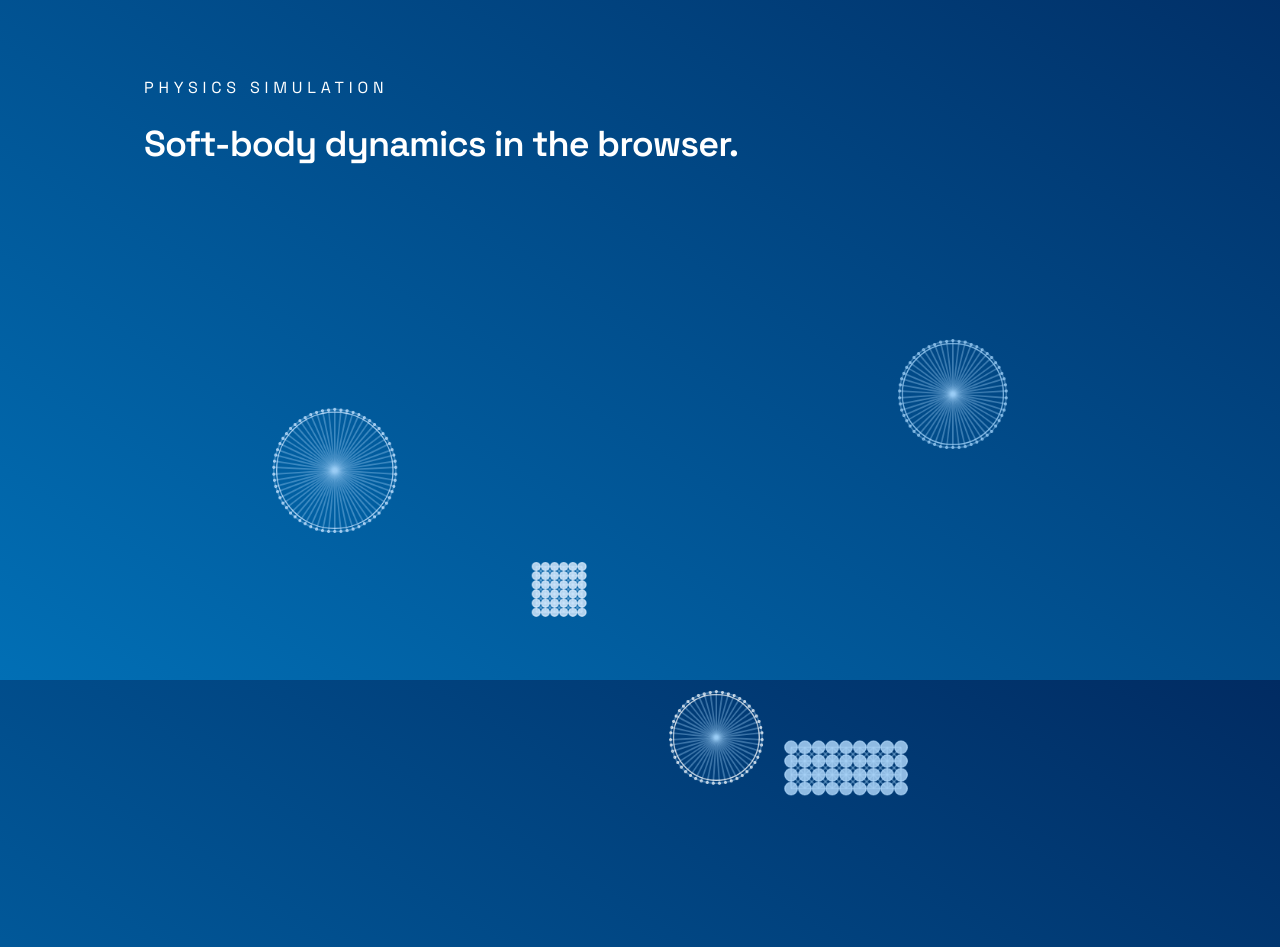
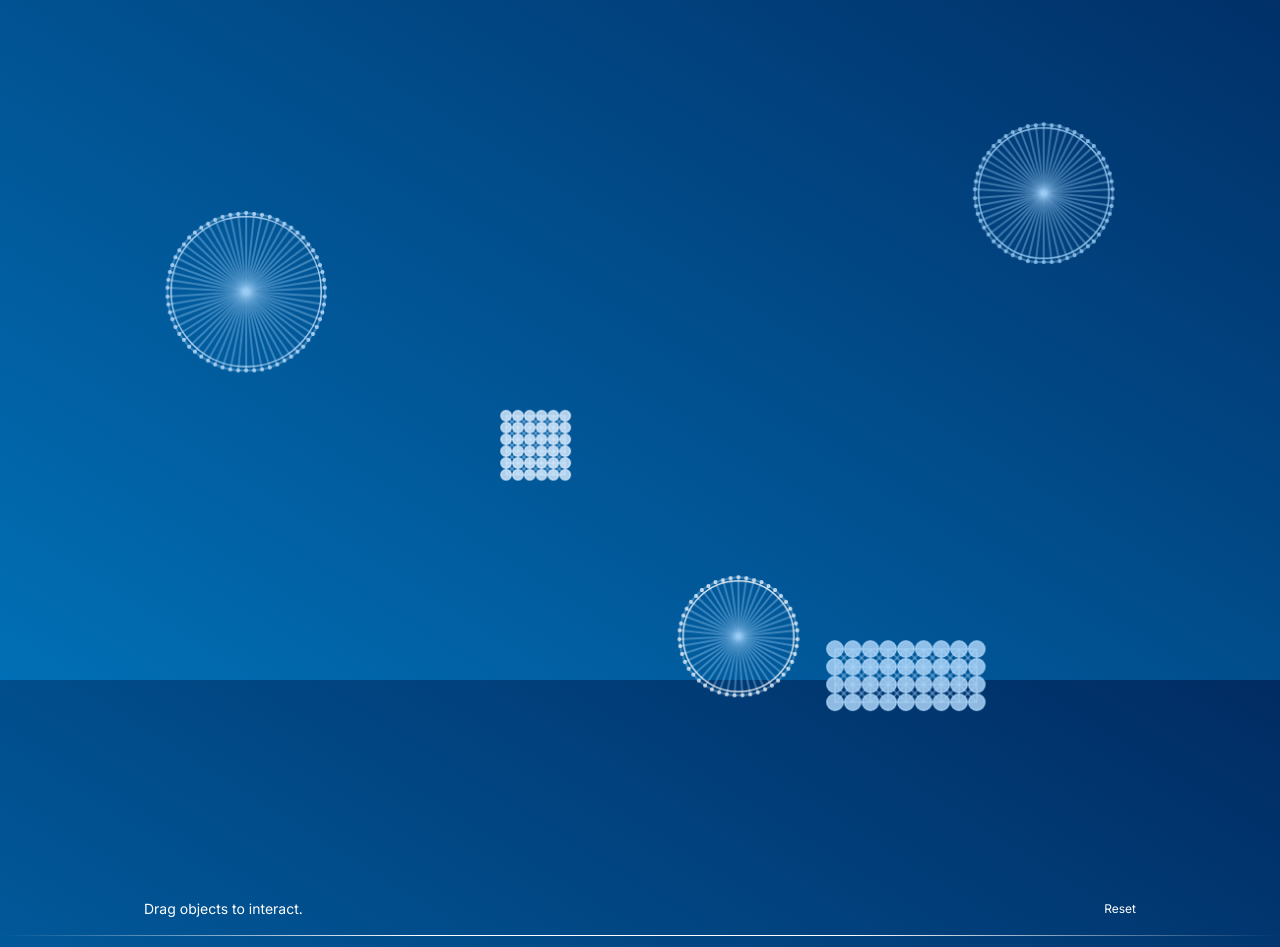
Before and after one commit to joetol2/sim2real, a React (Vite) app: page /physics2 in a window 1280 px wide. Shown: the part 120-1067 px from the top of the page. Built offline with nearby package versions, Linux system fonts and the light colour scheme; the HTML template or start-up script is replaced by a standard one.

Commit message:
Physics2: full-width canvas, gentle collisions (low restitution + damping)

```diff
--- a/public/fizx2/fizx.js
+++ b/public/fizx2/fizx.js
@@ -25,6 +25,7 @@ BOND_P = 200
 BOND_D = 0.5
 CONTACT_P = 1000
 CONTACT_D = 0
+CONTACT_R = 1
 DAMP = 0.95
 MAX_SPEED = 100000
 ATOMS = []
@@ -354,7 +355,7 @@ contacts_update = function() {
     var a = CONTACTS[i][0];
     var b = CONTACTS[i][1];
     var target = a.radius + b.radius;
-    momentum_swap(a, b, 2000, 0, 1, target, true);
+    momentum_swap(a, b, CONTACT_P, CONTACT_D, CONTACT_R, target, true);
   }
 }
 
--- a/public/fizx2/test.js
+++ b/public/fizx2/test.js
@@ -50,6 +50,9 @@ first_run = function() {
   DAMP = 1;
   BOND_P = 33;
   BOND_D = 0.5;
+  CONTACT_P = 300;
+  CONTACT_D = 8;
+  CONTACT_R = 0.3;
   TICK_MAX = 10000000;
   display_init();
 
--- a/src/components/SimulationSection2.tsx
+++ b/src/components/SimulationSection2.tsx
@@ -42,7 +42,7 @@ function SimCanvas2() {
       });
 
     const base = import.meta.env.BASE_URL;
-    const v = "3";
+    const v = "4";
     const scripts = [
       `${base}fizx2/fizx.js?v=${v}`,
       `${base}fizx2/ball16.js?v=${v}`,
@@ -117,19 +117,11 @@ const SimulationSection2 = () => {
   const [resetKey, setResetKey] = useState(0);
 
   return (
-    <section className="py-24 sm:py-32 border-t border-border">
-      <div className="max-w-6xl mx-auto px-8 sm:px-12 lg:px-20">
-        <p className="text-base font-heading tracking-[0.3em] uppercase text-muted-foreground mb-6">
-          Physics simulation
-        </p>
-        <h2 className="text-2xl sm:text-3xl md:text-4xl font-heading font-semibold tracking-tight leading-[1.15] mb-10">
-          Soft-body dynamics in the browser.
-        </h2>
+    <section className="border-t border-border">
+      {/* canvas spans full width — no max-w constraint */}
       <SimCanvas2 key={resetKey} />
-        <div className="flex items-center justify-between mt-4">
-          <p className="text-sm text-muted-foreground">
-            Drag objects to interact.
-          </p>
+      <div className="max-w-6xl mx-auto px-8 sm:px-12 lg:px-20 py-4 flex items-center justify-between">
+        <p className="text-sm text-muted-foreground">Drag objects to interact.</p>
         <button
           onClick={() => setResetKey(k => k + 1)}
           className="text-xs text-muted-foreground hover:text-foreground transition-colors duration-300 ml-4 shrink-0"
@@ -137,7 +129,6 @@ const SimulationSection2 = () => {
           Reset
         </button>
       </div>
-      </div>
     </section>
   );
 };
```
Lines whose indentation alone changed are shown as unchanged.
